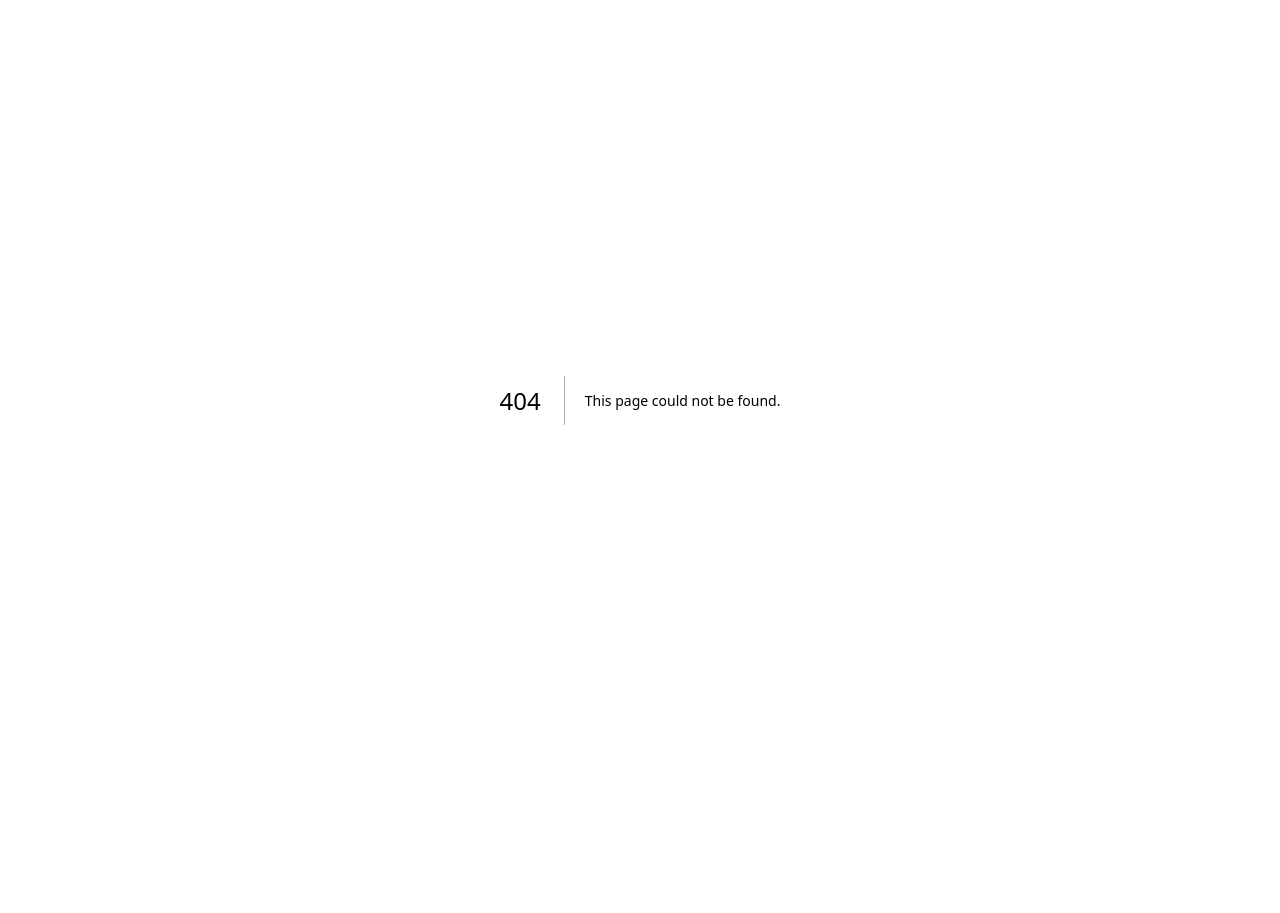
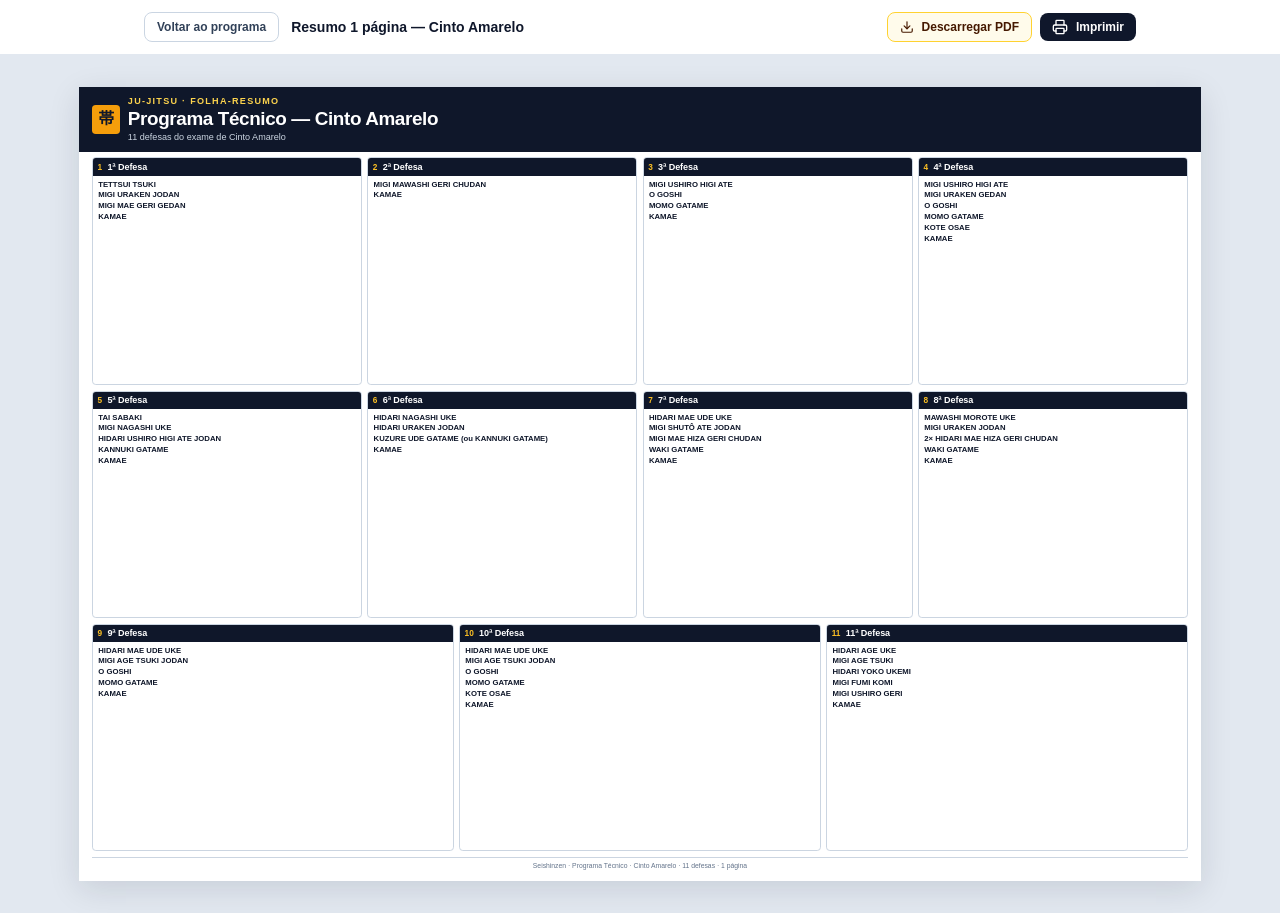
Before and after one commit to magalhaesals/seishinzen, a Next.js app: page /faixa-amarela/resumo in a window 1280 px wide. Before the commit this address had no page. Before the commit the page ends 800 px from the top, so only its background shows below. Built offline with nearby package versions, Linux system fonts and the light colour scheme.

Commit message:
Add one-page Cinto Amarelo PDF download
Create /faixa-amarela/resumo landscape sheet, generate
CINTO_AMARELO_RESUMO.pdf, and link a PDF 1 página button.

Co-authored-by: Antonio Magalhães <magalhaesals@users.noreply.github.com>

```diff
--- a/package.json
+++ b/package.json
@@ -9,6 +9,7 @@
     "lint": "eslint",
     "pdf:resumo": "node scripts/generate-pdfs.mjs http://127.0.0.1:43123 resumo",
     "pdf:full": "node scripts/generate-pdfs.mjs http://127.0.0.1:43123 full",
+    "pdf:cinto": "node scripts/generate-pdfs.mjs http://127.0.0.1:43123 cinto",
     "pdf:all": "node scripts/generate-pdfs.mjs"
   },
   "dependencies": {
--- a/scripts/generate-pdfs.mjs
+++ b/scripts/generate-pdfs.mjs
@@ -3,13 +3,14 @@
  * Generate public PDF assets from the live Next.js print layouts
  * using headless Chromium.
  *
- * - /resumo  → public/KATA_UDE_UKE_RESUMO.pdf  (1-page sheet)
- * - /        → public/KATA_UDE_UKE.pdf         (full manual)
+ * - /resumo                 → public/KATA_UDE_UKE_RESUMO.pdf
+ * - /                       → public/KATA_UDE_UKE.pdf
+ * - /faixa-amarela/resumo   → public/CINTO_AMARELO_RESUMO.pdf
  *
  * Requires the Next.js server to be up (dev or prod).
  *
  * Usage: node scripts/generate-pdfs.mjs [baseUrl] [which]
- *   which: all | resumo | full   (default: all)
+ *   which: all | resumo | full | cinto   (default: all)
  * Default baseUrl: http://127.0.0.1:43123
  */
 import { spawn } from "node:child_process";
@@ -84,9 +85,18 @@ if (which === "all" || which === "full") {
     timeoutMs: 180_000,
   });
 }
+if (which === "all" || which === "cinto") {
+  jobs.push({
+    name: "cinto",
+    url: `${baseUrl}/faixa-amarela/resumo`,
+    out: path.join(root, "public", "CINTO_AMARELO_RESUMO.pdf"),
+    budgetMs: 15_000,
+    timeoutMs: 90_000,
+  });
+}
 
 if (jobs.length === 0) {
-  console.error(`Unknown which="${which}". Use all | resumo | full.`);
+  console.error(`Unknown which="${which}". Use all | resumo | full | cinto.`);
   process.exit(1);
 }
 
--- a/src/app/faixa-amarela/page.tsx
+++ b/src/app/faixa-amarela/page.tsx
@@ -1,5 +1,6 @@
 import type { Metadata } from "next";
 import Link from "next/link";
+import { Download } from "lucide-react";
 import {
   FAIXA_AMARELA_DEFENSES,
   FAIXA_AMARELA_PROGRAM,
@@ -46,6 +47,15 @@ export default function FaixaAmarelaPage() {
             >
               Ukemi
             </Link>
+            <a
+              href="/CINTO_AMARELO_RESUMO.pdf"
+              download="CINTO_AMARELO_RESUMO.pdf"
+              className="inline-flex items-center gap-2 rounded-lg border border-amber-300 bg-amber-50 px-3 py-2 text-amber-950 transition-colors hover:bg-amber-100"
+              title="Folha A4 com as 11 defesas"
+            >
+              <Download className="h-3.5 w-3.5" />
+              PDF 1 página
+            </a>
             <PrintButton className="inline-flex items-center gap-2 rounded-lg bg-slate-900 px-3 py-2 text-white transition-colors hover:bg-slate-800" />
           </nav>
         </div>
--- /dev/null
+++ b/src/app/faixa-amarela/resumo/CintoResumoActions.tsx
@@ -0,0 +1,36 @@
+"use client";
+
+import Link from "next/link";
+import { Download } from "lucide-react";
+import { PrintButton } from "@/components/PrintButton";
+
+export function CintoResumoActions() {
+  return (
+    <header className="cinto-resumo-screen-only sticky top-0 z-20 border-b border-slate-200 bg-white/95 backdrop-blur-md">
+      <div className="mx-auto flex max-w-5xl flex-wrap items-center justify-between gap-3 px-4 py-3">
+        <div className="flex items-center gap-3">
+          <Link
+            href="/faixa-amarela"
+            className="rounded-lg border border-slate-300 bg-white px-3 py-1.5 text-xs font-semibold text-slate-700 hover:bg-slate-50"
+          >
+            Voltar ao programa
+          </Link>
+          <span className="text-sm font-bold text-slate-900">
+            Resumo 1 página — Cinto Amarelo
+          </span>
+        </div>
+        <div className="flex flex-wrap items-center gap-2">
+          <a
+            href="/CINTO_AMARELO_RESUMO.pdf"
+            download="CINTO_AMARELO_RESUMO.pdf"
+            className="inline-flex items-center gap-2 rounded-lg border border-amber-300 bg-amber-50 px-3 py-1.5 text-xs font-semibold text-amber-950 hover:bg-amber-100"
+          >
+            <Download className="h-3.5 w-3.5" />
+            Descarregar PDF
+          </a>
+          <PrintButton className="inline-flex items-center gap-2 rounded-lg bg-slate-900 px-3 py-1.5 text-xs font-semibold text-white hover:bg-slate-800" />
+        </div>
+      </div>
+    </header>
+  );
+}
--- /dev/null
+++ b/src/app/faixa-amarela/resumo/cinto-resumo-print.css
@@ -0,0 +1,220 @@
+/* Cinto Amarelo 1-page sheet — A4 landscape for print / PDF */
+
+.cinto-resumo-sheet-wrap {
+  background: #e2e8f0;
+}
+
+.cinto-resumo-sheet {
+  width: 297mm;
+  height: 210mm;
+  min-height: 210mm;
+  max-width: 100%;
+  box-sizing: border-box;
+  padding: 3mm 3.5mm 2.5mm;
+  background: #ffffff;
+  color: #0f172a;
+  box-shadow: 0 8px 30px rgba(15, 23, 42, 0.12);
+  display: flex;
+  flex-direction: column;
+  gap: 1.5mm;
+  overflow: hidden;
+}
+
+.cinto-resumo-title {
+  display: flex;
+  align-items: center;
+  gap: 2mm;
+  margin: -3mm -3.5mm 0;
+  padding: 2mm 3.5mm;
+  background: #0f172a;
+  color: #ffffff;
+  flex-shrink: 0;
+  -webkit-print-color-adjust: exact;
+  print-color-adjust: exact;
+}
+
+.cinto-resumo-title-mark {
+  flex-shrink: 0;
+  width: 7.5mm;
+  height: 7.5mm;
+  display: flex;
+  align-items: center;
+  justify-content: center;
+  background: #f59e0b;
+  color: #0f172a;
+  font-weight: 800;
+  font-size: 4.2mm;
+  border-radius: 1mm;
+}
+
+.cinto-resumo-eyebrow {
+  margin: 0;
+  font-size: 2.4mm;
+  font-weight: 700;
+  letter-spacing: 0.14em;
+  text-transform: uppercase;
+  color: #fcd34d;
+}
+
+.cinto-resumo-title h1 {
+  margin: 0.3mm 0 0;
+  font-size: 5mm;
+  font-weight: 900;
+  letter-spacing: -0.02em;
+  line-height: 1.05;
+  color: #ffffff;
+}
+
+.cinto-resumo-subtitle {
+  margin: 0.4mm 0 0;
+  font-size: 2.4mm;
+  color: #cbd5e1;
+}
+
+/* 3 rows: 4 + 4 + 3 (centered) */
+.cinto-resumo-grid {
+  flex: 1 1 auto;
+  display: grid;
+  grid-template-columns: repeat(12, 1fr);
+  grid-template-rows: 1fr 1fr 1fr;
+  gap: 1.4mm;
+  min-height: 0;
+}
+
+.cinto-resumo-cell {
+  grid-column: span 3;
+  display: flex;
+  flex-direction: column;
+  min-height: 0;
+  min-width: 0;
+  border: 0.4pt solid #cbd5e1;
+  border-radius: 1mm;
+  overflow: hidden;
+  background: #ffffff;
+}
+
+/* Bottom row: defenses 9–11 (span 4 each) */
+.cinto-resumo-cell:nth-child(n + 9) {
+  grid-column: span 4;
+}
+
+.cinto-resumo-caption {
+  display: flex;
+  align-items: baseline;
+  gap: 1mm 1.4mm;
+  padding: 0.9mm 1.2mm;
+  background: #0f172a;
+  color: #ffffff;
+  line-height: 1.15;
+  flex-shrink: 0;
+  -webkit-print-color-adjust: exact;
+  print-color-adjust: exact;
+}
+
+.cinto-resumo-num {
+  font-size: 2.2mm;
+  font-weight: 800;
+  color: #fbbf24;
+  flex-shrink: 0;
+}
+
+.cinto-resumo-name {
+  font-size: 2.4mm;
+  font-weight: 800;
+  letter-spacing: -0.01em;
+}
+
+.cinto-resumo-list {
+  flex: 1 1 auto;
+  margin: 0;
+  padding: 1mm 1.4mm 1.2mm;
+  list-style: none;
+  overflow: hidden;
+  display: flex;
+  flex-direction: column;
+  gap: 0.4mm;
+  min-height: 0;
+}
+
+.cinto-resumo-list li {
+  font-size: 2mm;
+  line-height: 1.2;
+  color: #334155;
+}
+
+.cinto-resumo-list strong {
+  color: #0f172a;
+  font-weight: 800;
+  font-size: 2.05mm;
+}
+
+.cinto-resumo-footer {
+  flex-shrink: 0;
+  margin-top: 0;
+  padding-top: 0.8mm;
+  border-top: 0.4pt solid #cbd5e1;
+  font-size: 1.8mm;
+  color: #64748b;
+  text-align: center;
+}
+
+@media print {
+  @page {
+    size: A4 landscape;
+    margin: 0;
+  }
+
+  html,
+  body {
+    margin: 0 !important;
+    padding: 0 !important;
+    background: #ffffff !important;
+  }
+
+  .cinto-resumo-screen-only {
+    display: none !important;
+  }
+
+  .cinto-resumo-root {
+    background: #ffffff !important;
+    min-height: 0 !important;
+  }
+
+  .cinto-resumo-sheet-wrap {
+    display: block !important;
+    padding: 0 !important;
+    margin: 0 !important;
+    background: #ffffff !important;
+  }
+
+  .cinto-resumo-sheet {
+    width: 297mm !important;
+    height: 210mm !important;
+    min-height: 210mm !important;
+    max-height: 210mm !important;
+    margin: 0 !important;
+    box-shadow: none !important;
+    page-break-after: avoid;
+    page-break-inside: avoid;
+    break-inside: avoid;
+    overflow: hidden;
+  }
+
+  .cinto-resumo-title {
+    background: #0f172a !important;
+    color: #ffffff !important;
+    -webkit-print-color-adjust: exact !important;
+    print-color-adjust: exact !important;
+  }
+
+  .cinto-resumo-title h1,
+  .cinto-resumo-title h1 * {
+    color: #ffffff !important;
+  }
+
+  .cinto-resumo-caption {
+    background: #0f172a !important;
+    -webkit-print-color-adjust: exact !important;
+    print-color-adjust: exact !important;
+  }
+}
--- /dev/null
+++ b/src/app/faixa-amarela/resumo/page.tsx
@@ -0,0 +1,66 @@
+import type { Metadata } from "next";
+import {
+  FAIXA_AMARELA_DEFENSES,
+  FAIXA_AMARELA_PROGRAM,
+} from "@/data/faixaAmarela";
+import { CintoResumoActions } from "./CintoResumoActions";
+import "./cinto-resumo-print.css";
+
+export const metadata: Metadata = {
+  title: "Cinto Amarelo — Resumo 1 Página",
+  description:
+    "Folha-resumo A4 paisagem com as 11 defesas do programa técnico de Cinto Amarelo.",
+};
+
+export default function CintoAmareloResumoPage() {
+  return (
+    <div className="cinto-resumo-root min-h-screen bg-slate-100 text-slate-900">
+      <CintoResumoActions />
+
+      <div className="cinto-resumo-sheet-wrap flex justify-center p-4 sm:p-8">
+        <article className="cinto-resumo-sheet" id="cinto-resumo-a4">
+          <header className="cinto-resumo-title">
+            <div className="cinto-resumo-title-mark" aria-hidden>
+              帯
+            </div>
+            <div>
+              <p className="cinto-resumo-eyebrow">Ju-Jitsu · Folha-resumo</p>
+              <h1>
+                {FAIXA_AMARELA_PROGRAM.title} — {FAIXA_AMARELA_PROGRAM.belt}
+              </h1>
+              <p className="cinto-resumo-subtitle">
+                {FAIXA_AMARELA_PROGRAM.subtitle}
+              </p>
+            </div>
+          </header>
+
+          <div className="cinto-resumo-grid">
+            {FAIXA_AMARELA_DEFENSES.map((defense) => (
+              <section key={defense.number} className="cinto-resumo-cell">
+                <div className="cinto-resumo-caption">
+                  <span className="cinto-resumo-num">{defense.number}</span>
+                  <span className="cinto-resumo-name">{defense.title}</span>
+                </div>
+                <ol className="cinto-resumo-list">
+                  {defense.techniques.map((tech, index) => (
+                    <li key={`${defense.number}-${index}-${tech.romaji}`}>
+                      <strong>
+                        {tech.count ? `${tech.count}× ` : ""}
+                        {tech.romaji}
+                      </strong>
+                    </li>
+                  ))}
+                </ol>
+              </section>
+            ))}
+          </div>
+
+          <footer className="cinto-resumo-footer">
+            Seishinzen · Programa Técnico · Cinto Amarelo · 11 defesas · 1
+            página
+          </footer>
+        </article>
+      </div>
+    </div>
+  );
+}
```
Also changed, not shown: 1 other file (tests, documents, lock files or other folders).
